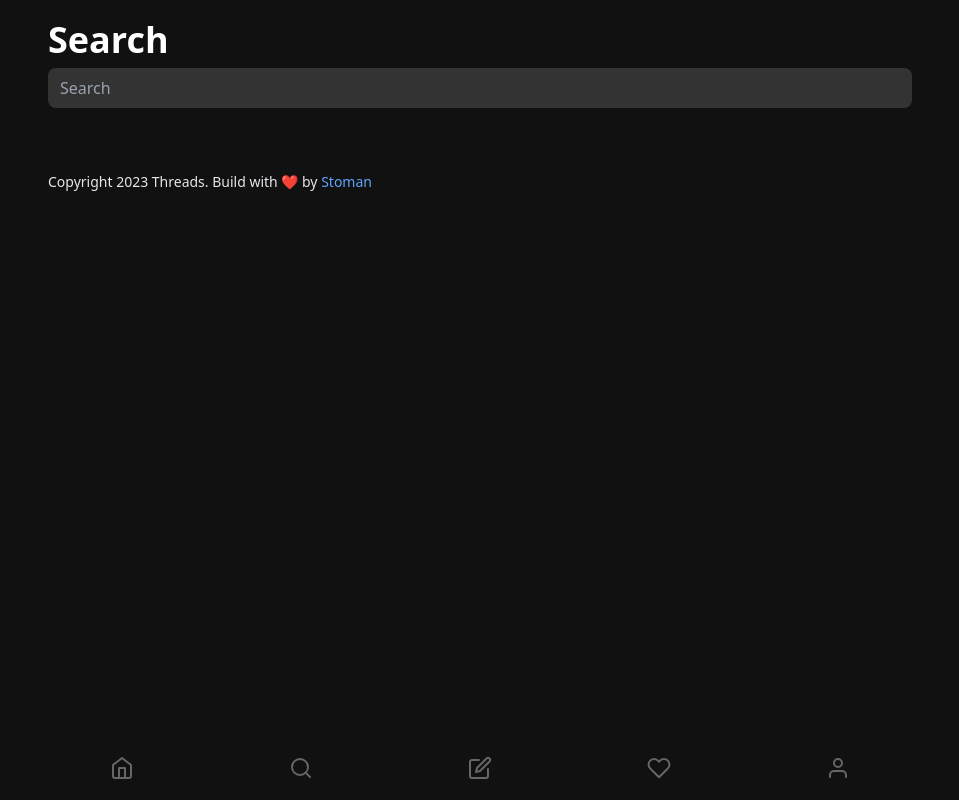
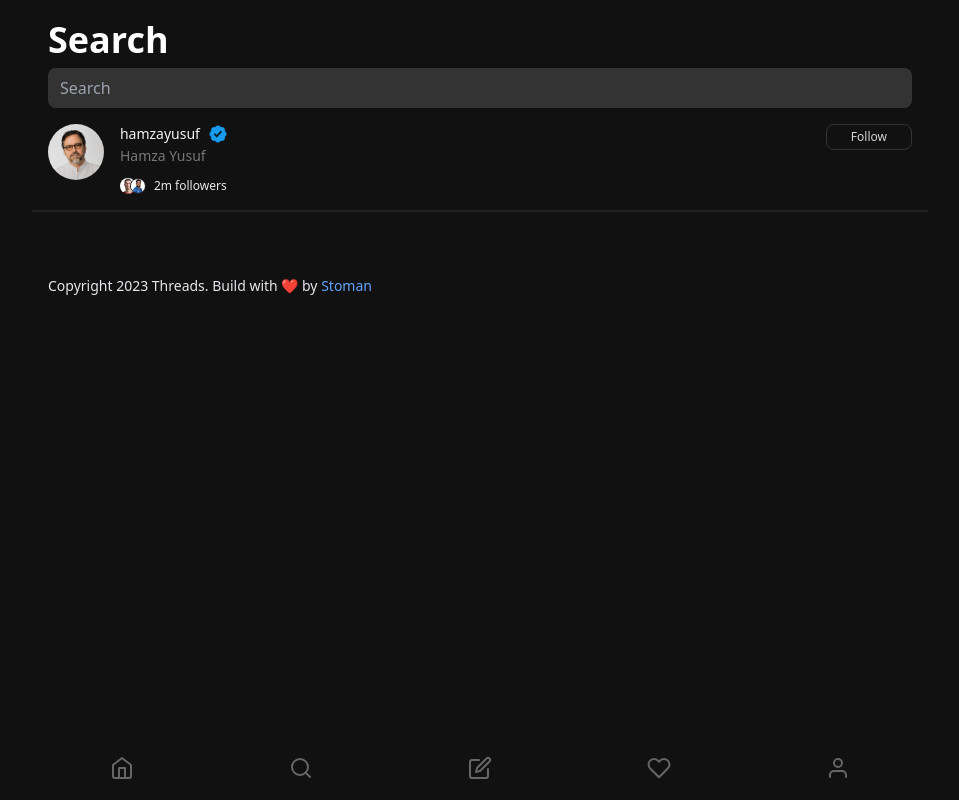
Before and after one commit to realstoman/threads-app-react, a Next.js app: page /search in a window 1280 px wide. Shown: the whole page, without its empty margins (160-1119 px from the left). Built offline with nearby package versions, Linux system fonts and the light colour scheme.

Commit message:
Search account design

```diff
--- a/app/page.tsx
+++ b/app/page.tsx
@@ -45,7 +45,7 @@
 						mentions=""
 					/>
 
-					<div className="border border-gray-800"></div>
+					<div className="border border-[#222]"></div>
 
 					{/* Single Dynamic Post */}
 					<Post
@@ -62,7 +62,7 @@
 						repostedBy="maiwandstoman"
 					/>
 
-					<div className="border border-gray-800"></div>
+					<div className="border border-[#222]"></div>
 
 					{/* Single Post */}
 					<div className="flex px-4 gap-8 my-4">
@@ -187,7 +187,7 @@
 							</div>
 						</div>
 					</div>
-					<div className="border border-gray-800"></div>
+					<div className="border border-[#222]"></div>
 				</div>
 			</div>
 		</PageWrapper>
--- a/app/search/page.tsx
+++ b/app/search/page.tsx
@@ -1,12 +1,21 @@
 'use client';
 import PageWrapper from '@/components/PageWrapper';
+import UserAccount from '@/components/search/UserAccount';
+
+// Account Avatars
+import YusufAvatar from '@/public/avatars/hamza-yusuf-avatar.png';
+import RonaldoAvatar from '@/public/avatars/ronaldo-avatar.jpg';
+import RashidAvatar from '@/public/avatars/rashid-khan-avatar.jpg';
+import SalahAvatar from '@/public/avatars/salah-avatar.jpg';
+import ZuckAvatar from '@/public/avatars/zuck-avatar.jpg';
+import GeekAvatar from '@/public/avatars/avatar-1.jpeg';
 
 const search = () => {
 	return (
 		<PageWrapper>
-			<div className="pt-5 pb-16 flex flex-col items-center overflow-y-scroll px-4">
+			<div className="pt-5 pb-16 flex flex-col items-center overflow-y-scroll">
 				{/* Header section */}
-				<header className=" w-full">
+				<header className="w-full px-4">
 					<h1 className="text-4xl font-semibold mb-2">Search</h1>
 					<div>
 						<form action="#">
@@ -23,6 +32,17 @@
 				</header>
 
 				{/* Dynamic Search Account */}
+				<UserAccount
+					avatar={YusufAvatar}
+					username="hamzayusuf"
+					fullName="Hamza Yusuf"
+					isVerified={true}
+					followedBy={RonaldoAvatar}
+					followedByAnother={RashidAvatar}
+					followersCount="2m"
+				/>
+
+				<div className="border border-[#222] w-full"></div>
 			</div>
 		</PageWrapper>
 	);
--- a/components/search/UserAccount.tsx
+++ b/components/search/UserAccount.tsx
@@ -7,6 +7,7 @@
 	fullName: string;
 	isVerified: boolean;
 	followedBy?: any;
+	followedByAnother?: any;
 	followersCount: string;
 }
 
@@ -16,17 +17,26 @@
 	fullName,
 	isVerified,
 	followedBy,
+	followedByAnother,
 	followersCount,
 }: AccountType) => {
 	return (
-		<div>
-			<div className="">
+		<div className="px-4 w-full my-4">
+			<div className="flex justify-start items-start gap-4">
 				<div className="">
-					<Image src={avatar} alt="Account Avatar" />
+					<Image
+						src={avatar}
+						width={70}
+						height={70}
+						alt="Account Avatar"
+						className="rounded-full"
+					/>
 				</div>
-				<div className="">
-					<div className="if-verified">
-						<p className="">{username}</p>
+				<div className="w-full">
+					<div className="if-verified flex items-center gap-2">
+						<p className="text-sm text-gray-100 leading-none">
+							{username}
+						</p>
 						{isVerified ? (
 							<Image
 								src={BlueCheckmark}
@@ -39,14 +49,43 @@
 							''
 						)}
 					</div>
-					<p className="">{fullName}</p>
-					<div className="">
-						<Image src={followedBy} alt="User Avatar" />
-						<span>{followersCount} followers</span>
+					<p className="text-sm text-[#777] mt-0.5">{fullName}</p>
+					<div className="flex items-center gap-2 mt-3">
+						{followedByAnother ? (
+							<div className="flex">
+								<Image
+									src={followedBy}
+									width={16}
+									height={16}
+									alt="Account Avatar"
+									className="rounded-full"
+								/>
+								<Image
+									src={followedByAnother}
+									width={16}
+									height={16}
+									alt="Account Avatar"
+									className="rounded-full -ml-1.5 border border-[#222]"
+								/>
+							</div>
+						) : (
+							<Image
+								src={followedBy}
+								width={16}
+								height={16}
+								alt="Account Avatar"
+								className="rounded-full"
+							/>
+						)}
+						<span className="text-xs text-gray-200 leading-none">
+							{followersCount} followers
+						</span>
 					</div>
 				</div>
-				<div className="">
-					<button>Follow</button>
+				<div className="text-gray-300 flex justify-end text-xs">
+					<button className="border border-[#333] px-6 py-1 rounded-lg">
+						Follow
+					</button>
 				</div>
 			</div>
 		</div>
```
